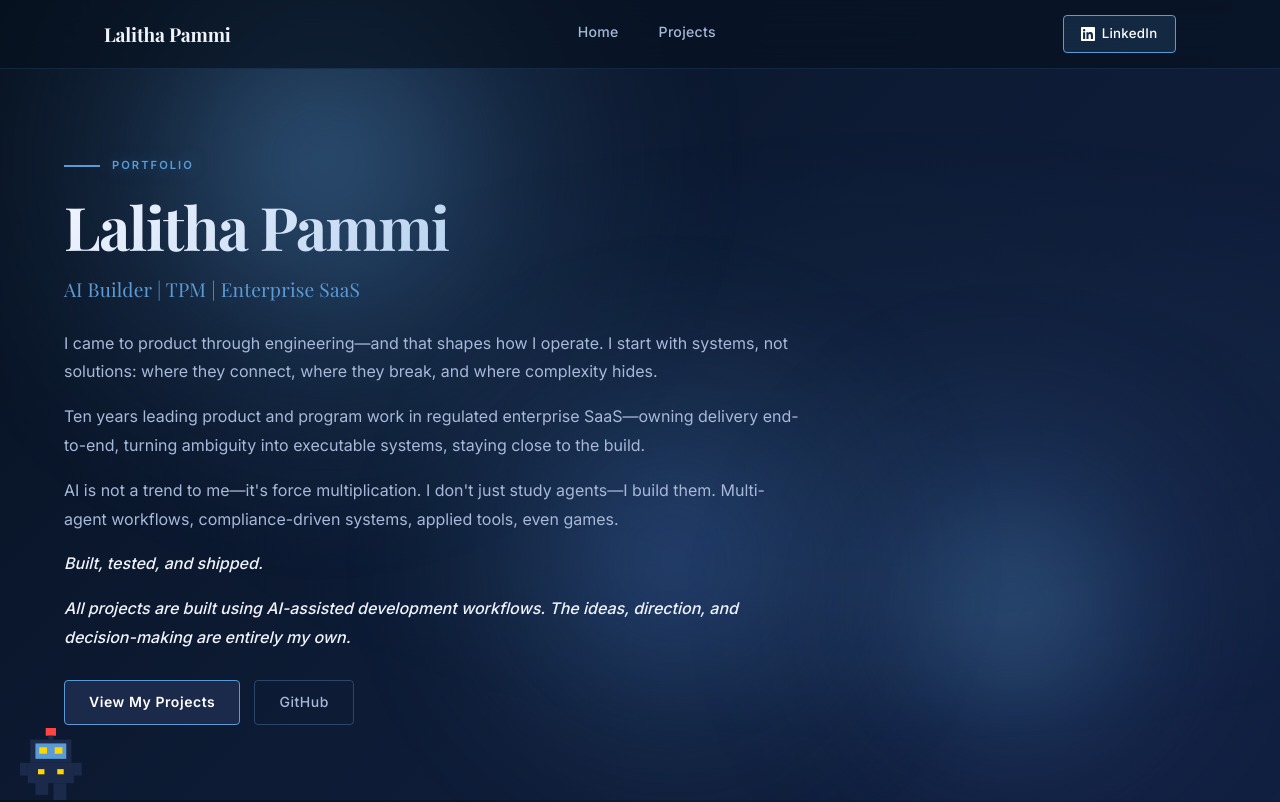
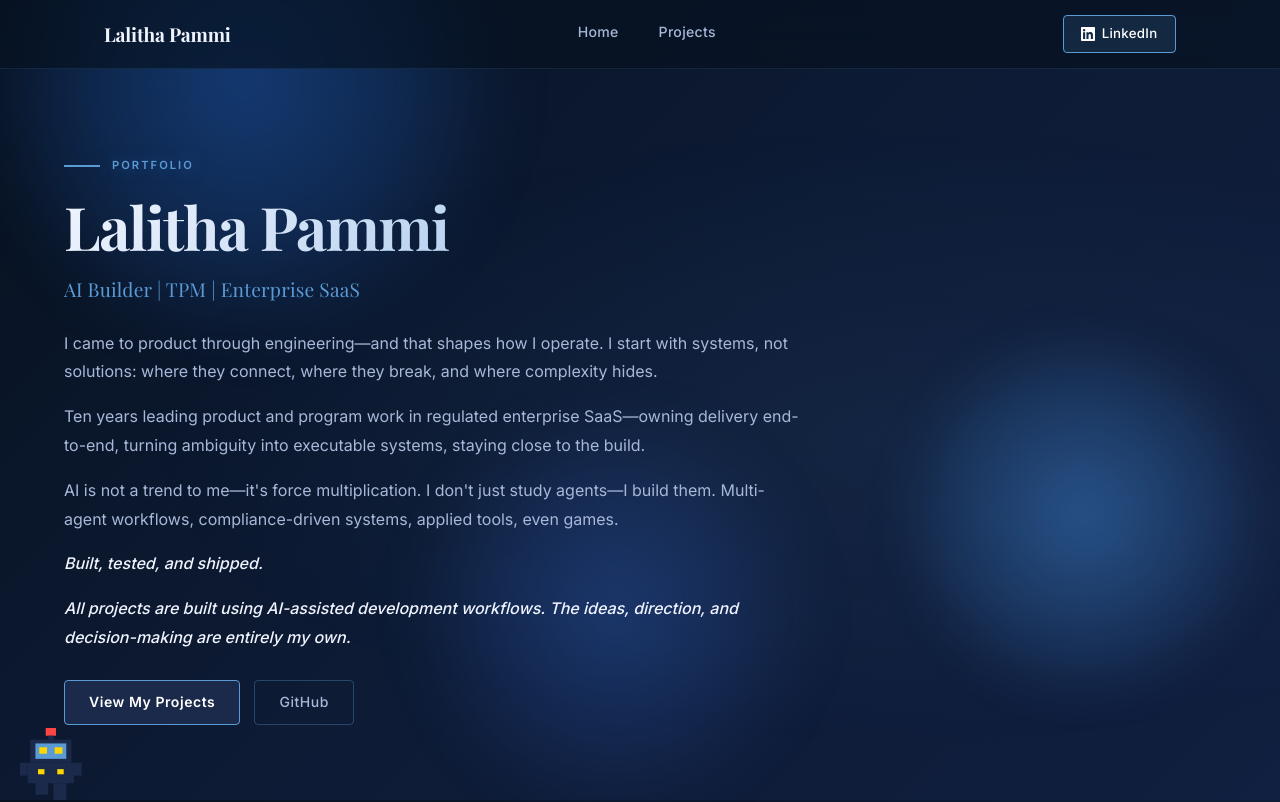
Before and after one commit to Lalitha23/My-Portfolio, a Next.js app in the folder My Portfolio/: page / in a window 1280 px wide. Shown: the top 802 px of the page. Built offline with nearby package versions, Linux system fonts and the light colour scheme; a web font is replaced by a local one.

Commit message:
Updating the styles - tune orb colors to blue tones
Co-Authored-By: Claude Sonnet 4.6 <noreply@anthropic.com>

```diff
--- a/My Portfolio/components/BackgroundOrbs.jsx
+++ b/My Portfolio/components/BackgroundOrbs.jsx
@@ -8,36 +8,39 @@ export default function BackgroundOrbs() {
       zIndex: 0,
       pointerEvents: 'none',
     }}>
-      <div style={{
-        position: 'absolute',
-        width: '700px',
-        height: '700px',
-        borderRadius: '50%',
-        background: 'radial-gradient(circle, rgba(91,155,213,0.45) 0%, rgba(91,155,213,0.1) 40%, transparent 70%)',
-        filter: 'blur(40px)',
-        top: '-100px',
-        left: '-80px',
-        animation: 'orbFloat1 18s ease-in-out infinite',
-      }} />
-      <div style={{
-        position: 'absolute',
-        width: '600px',
-        height: '600px',
-        borderRadius: '50%',
-        background: 'radial-gradient(circle, rgba(91,155,213,0.4) 0%, rgba(59,100,180,0.1) 40%, transparent 70%)',
-        filter: 'blur(50px)',
-        top: '30%',
-        right: '-80px',
-        animation: 'orbFloat2 22s ease-in-out infinite',
-      }} />
+      {/* Top-left: deep blue orb */}
       <div style={{
         position: 'absolute',
         width: '500px',
         height: '500px',
         borderRadius: '50%',
-        background: 'radial-gradient(circle, rgba(70,120,200,0.4) 0%, rgba(91,155,213,0.1) 40%, transparent 70%)',
-        filter: 'blur(45px)',
-        bottom: '-60px',
+        background: 'radial-gradient(circle, rgba(30,90,180,0.55) 0%, rgba(30,90,180,0.25) 45%, transparent 70%)',
+        filter: 'blur(25px)',
+        top: '-80px',
+        left: '-60px',
+        animation: 'orbFloat1 18s ease-in-out infinite',
+      }} />
+      {/* Right: lighter sky-blue orb */}
+      <div style={{
+        position: 'absolute',
+        width: '420px',
+        height: '420px',
+        borderRadius: '50%',
+        background: 'radial-gradient(circle, rgba(60,130,210,0.5) 0%, rgba(60,130,210,0.2) 45%, transparent 70%)',
+        filter: 'blur(20px)',
+        top: '30%',
+        right: '-60px',
+        animation: 'orbFloat2 22s ease-in-out infinite',
+      }} />
+      {/* Bottom-center: indigo-blue orb */}
+      <div style={{
+        position: 'absolute',
+        width: '380px',
+        height: '380px',
+        borderRadius: '50%',
+        background: 'radial-gradient(circle, rgba(40,80,160,0.5) 0%, rgba(40,80,160,0.2) 45%, transparent 70%)',
+        filter: 'blur(22px)',
+        bottom: '-50px',
         left: '30%',
         animation: 'orbFloat3 26s ease-in-out infinite',
       }} />
```
